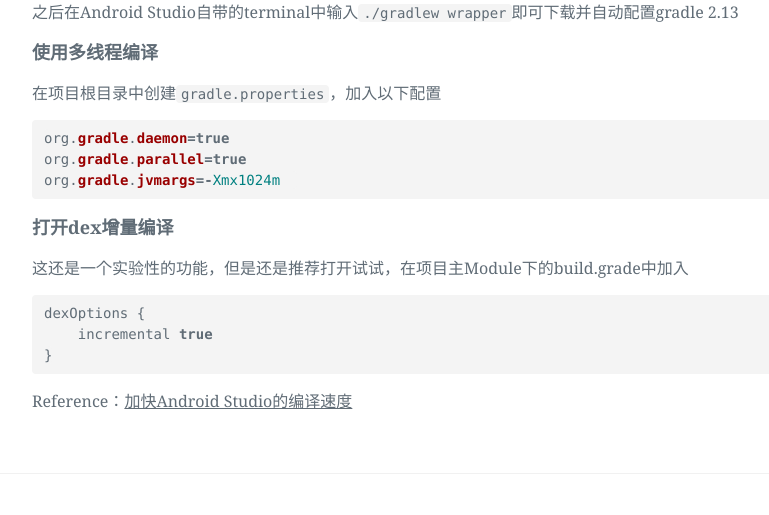
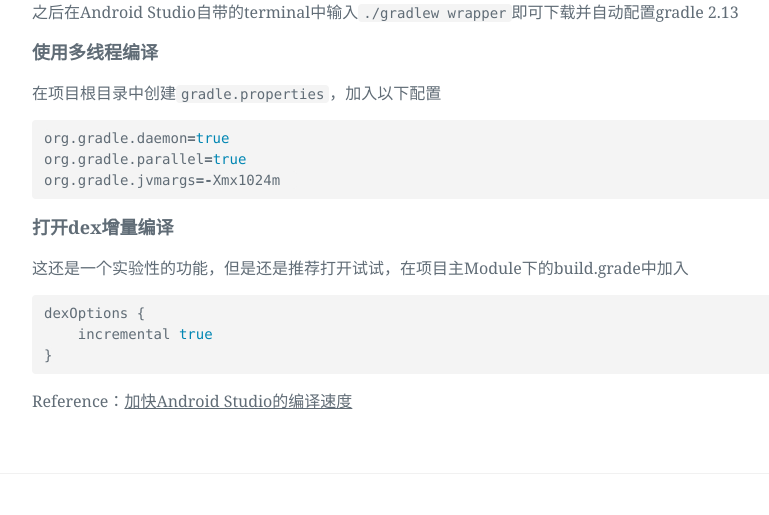
Before and after one commit to elbowzhang/elbow95.github.io, a Jekyll site: the page built from _posts/2016-06-05-increase-gradle-compile-speed-in-androidstudio.md, in a window 1280 px wide. Shown: the part 843-1358 px from the top of the page, without its empty margins (228-997 px from the left). Built offline with Jekyll 4.4.1, drawn with Linux system fonts in a browser that asks for light colours; grey boxes are pictures that could not be loaded.

Commit message:
2016-06-05

```diff
--- a/_posts/2016-06-05-increase-gradle-compile-speed-in-androidstudio.md
+++ b/_posts/2016-06-05-increase-gradle-compile-speed-in-androidstudio.md
@@ -17,7 +17,7 @@ Gradle最新版本号可以到其官网查看[http://gradle.org/gradle-download/
 ## 使用多线程编译
 在项目根目录中创建`gradle.properties`，加入以下配置
 
-{% highlight ruby %}
+{% highlight c %}
 org.gradle.daemon=true
 org.gradle.parallel=true
 org.gradle.jvmargs=-Xmx1024m
@@ -26,7 +26,7 @@ org.gradle.jvmargs=-Xmx1024m
 ## 打开dex增量编译
 这还是一个实验性的功能，但是还是推荐打开试试，在项目主Module下的build.grade中加入
 
-{% highlight ruby %}
+{% highlight c %}
 dexOptions {
     incremental true
 }
```
